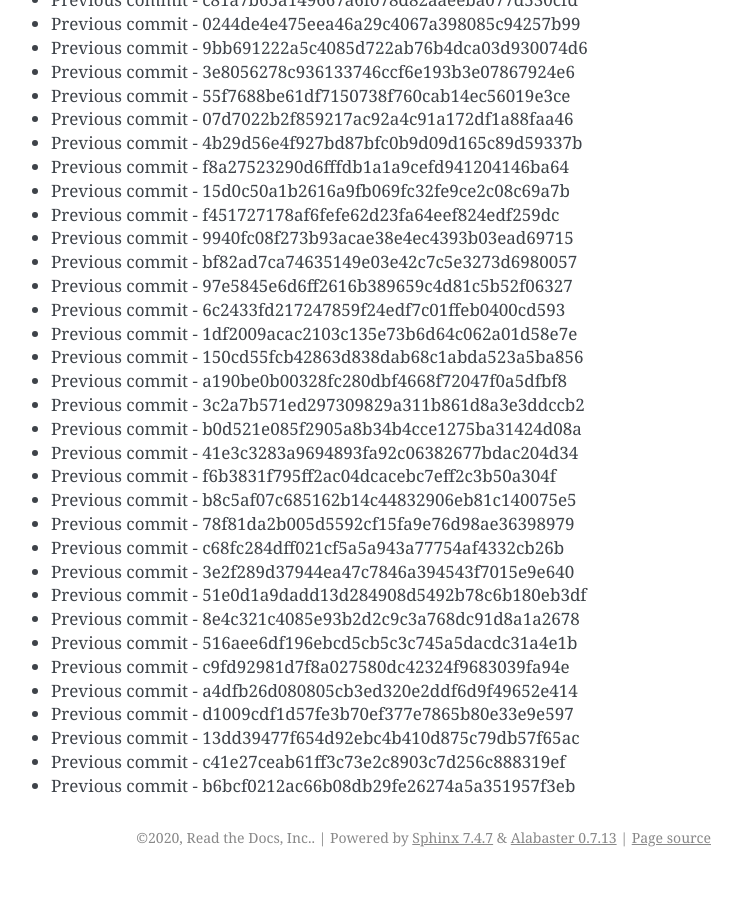
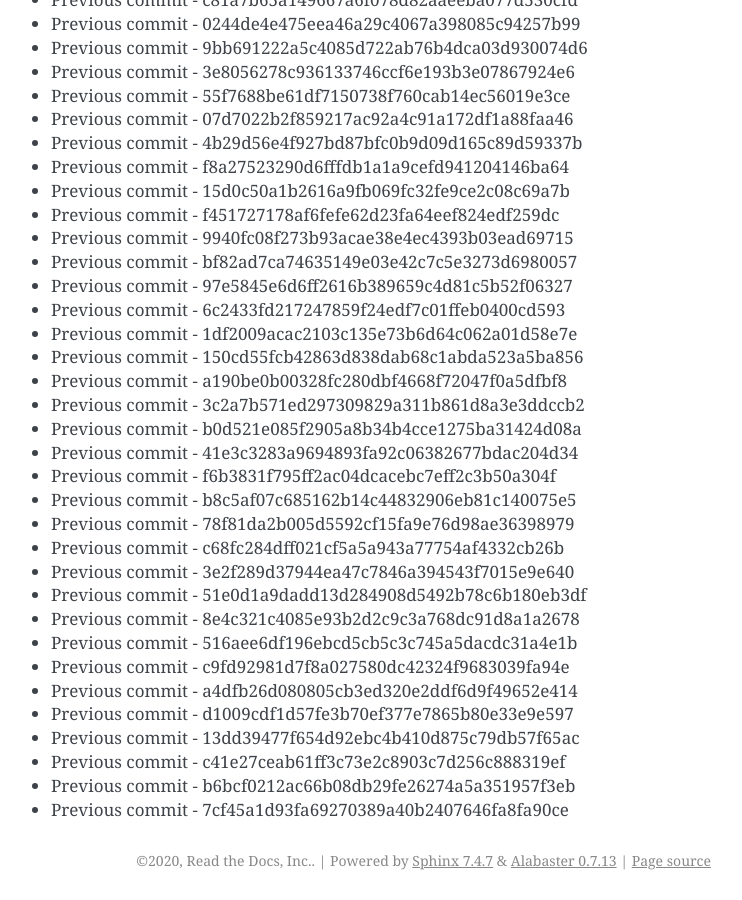
Before and after one commit to readthedocs/rtd-git-stresstest, a Sphinx documentation site: the page built from docs/updates.rst, in a window 1280 px wide and 900 px high, scrolled down 42609 px. Shown: the whole window, without its empty margins (399-1141 px from the left). Built offline with Sphinx 7.4.7, drawn with Linux system fonts in a browser that asks for light colours; before the commit the page ends 43486 px from its top, so only the background shows below that.

Commit message:
Generating commit from previous: 7cf45a1d93fa69270389a40b2407646fa8fa90ce

```diff
--- a/docs/updates.rst
+++ b/docs/updates.rst
@@ -1822,3 +1822,4 @@ It can be tested for any performance characteristics.
 * Previous commit - 13dd39477f654d92ebc4b410d875c79db57f65ac
 * Previous commit - c41e27ceab61ff3c73e2c8903c7d256c888319ef
 * Previous commit - b6bcf0212ac66b08db29fe26274a5a351957f3eb
+* Previous commit - 7cf45a1d93fa69270389a40b2407646fa8fa90ce
```
